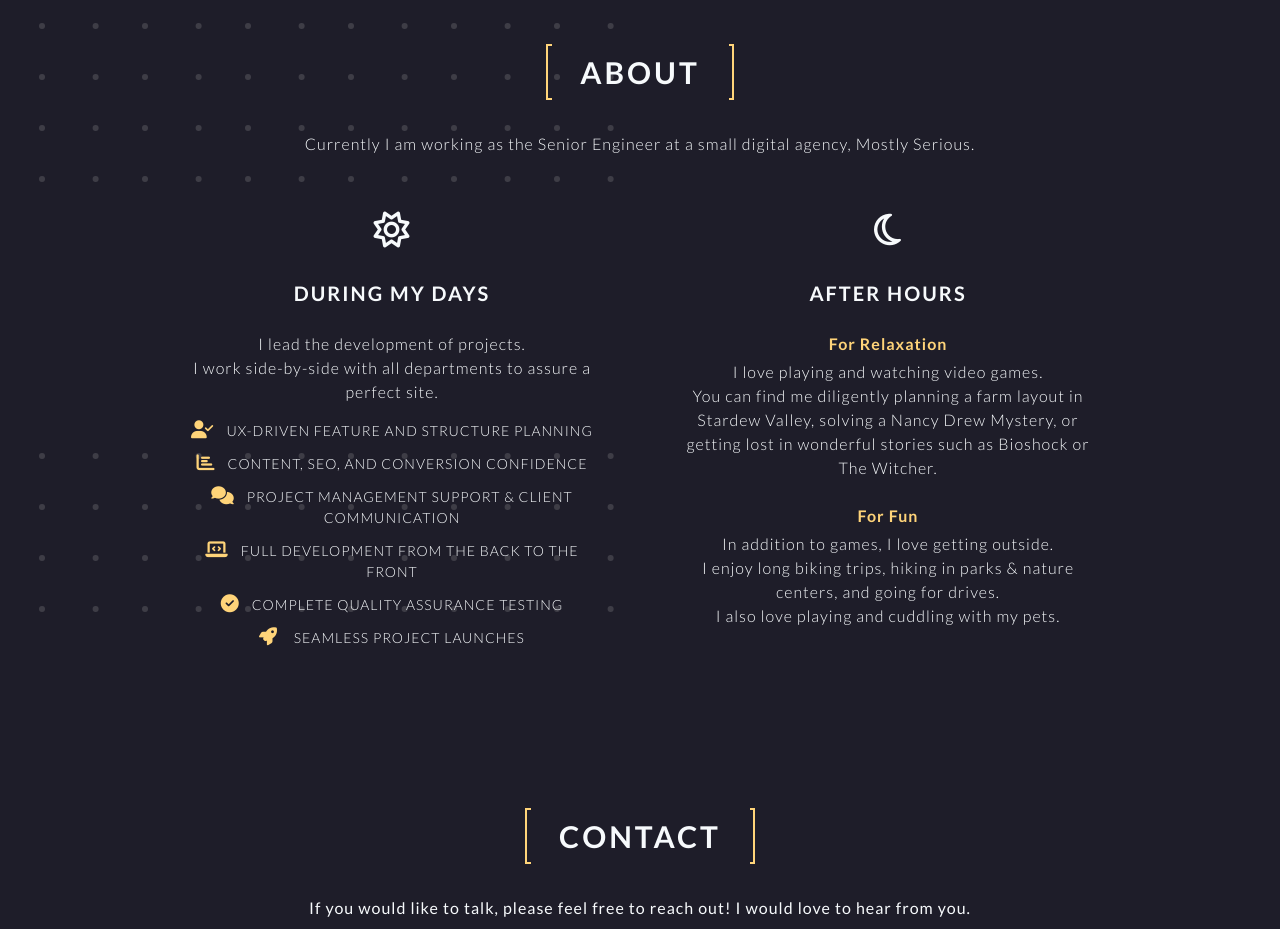
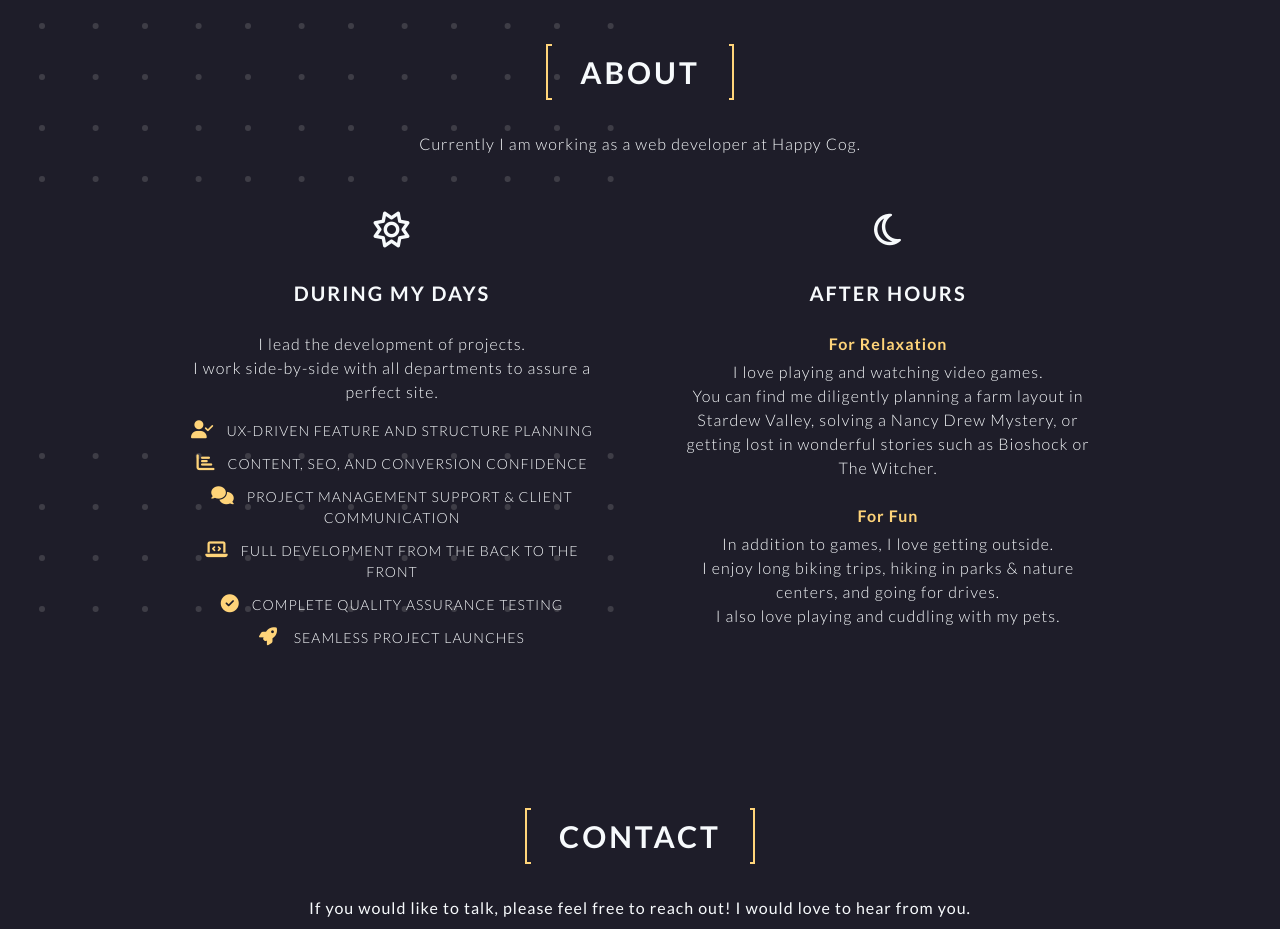
Before and after one commit to AimeeHendrycks/aimeehendrycks-portfolio, a website: page public/index.html in a window 1280 px wide. Shown: the part 1500-2429 px from the top of the page. Drawn offline with Linux system fonts and the light colour scheme; a web font is replaced by a local one.

Commit message:
Update index.html

```diff
--- a/public/index.html
+++ b/public/index.html
@@ -142,7 +142,7 @@
             <span class="bracket bracket__left"></span>About<span class="bracket bracket__right"></span>
           </h2>
           <div class="font-light text-base mx-4 sm:mx-auto">
-            <p>Currently I am working as the Senior Engineer at a small digital agency, Mostly Serious.</p>
+            <p>Currently I am working as a web developer at Happy Cog.</p>
             <div class="flex flex-col lg:flex-row justify-center mt-8">
               <div class=" max-w-md mx-auto mb-4 lg:mb-0 lg:w-1/2 lg:mx-6 px-4 pt-6">
                 <i class="far fa-sun text-4xl" aria-hidden="true"></i>
```
